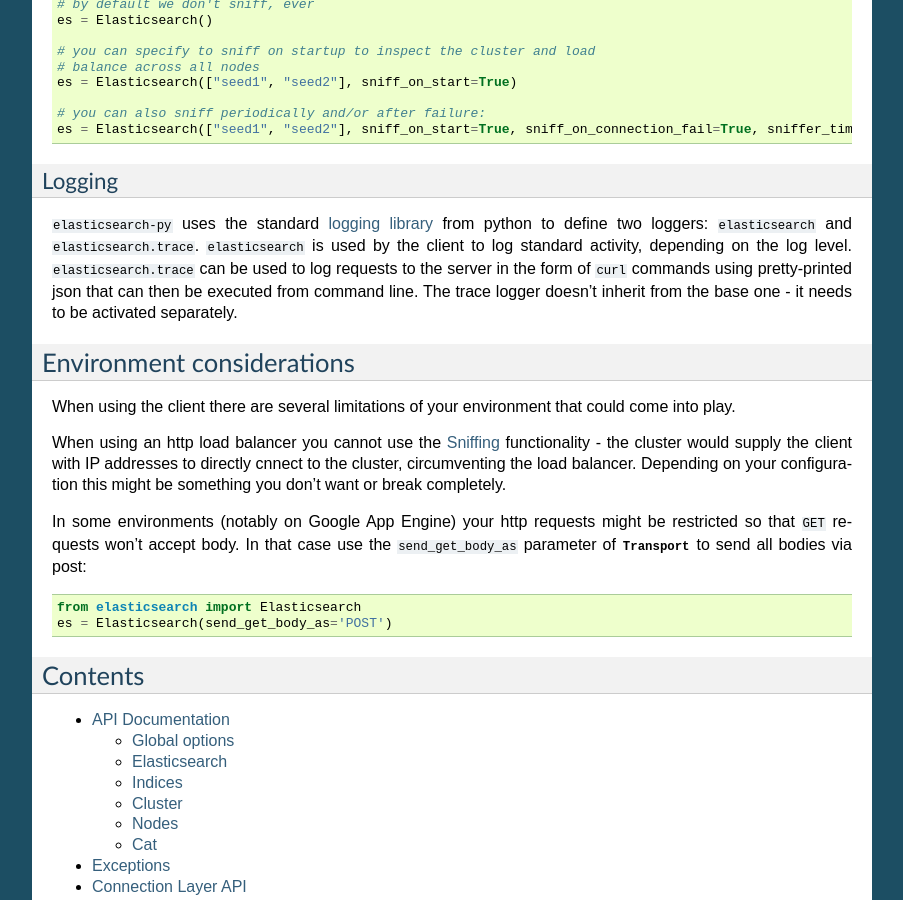
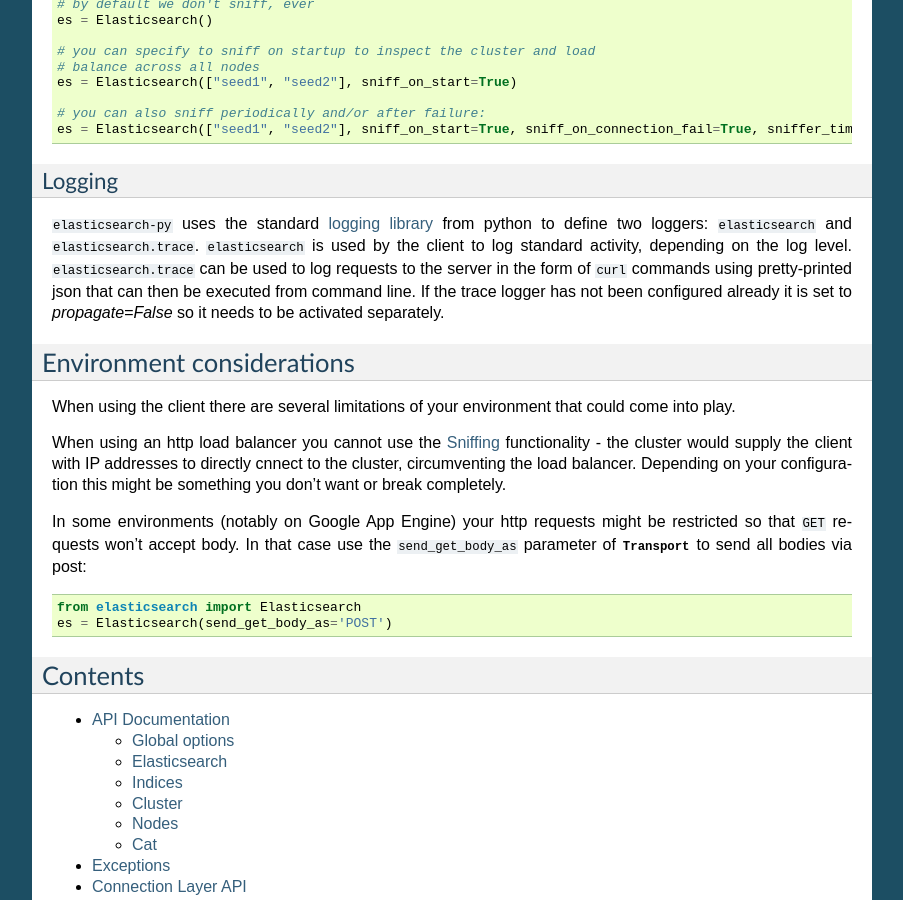
Before and after one commit to Logiclayer1111/elasticsearch, a Sphinx documentation site: the page built from docs/index.rst, in a window 1280 px wide and 900 px high, scrolled down 1817 px. Shown: the whole window, without its empty margins (198-1101 px from the left). Built offline with Sphinx 7.4.7, drawn with Linux system fonts in a browser that asks for light colours.

Commit message:
set propagate=False on elasticsearch.trace only if logger not already configured

```diff
--- a/docs/index.rst
+++ b/docs/index.rst
@@ -136,8 +136,8 @@
 is used by the client to log standard activity, depending on the log level.
 ``elasticsearch.trace`` can be used to log requests to the server in the form
 of ``curl`` commands using pretty-printed json that can then be executed from
-command line. The trace logger doesn't inherit from the base one - it needs to
-be activated separately.
+command line. If the trace logger has not been configured already it is set to
+`propagate=False` so it needs to be activated separately.
 
 .. _logging library: http://docs.python.org/3.3/library/logging.html
 
```
Also changed, not shown: 1 other file.
